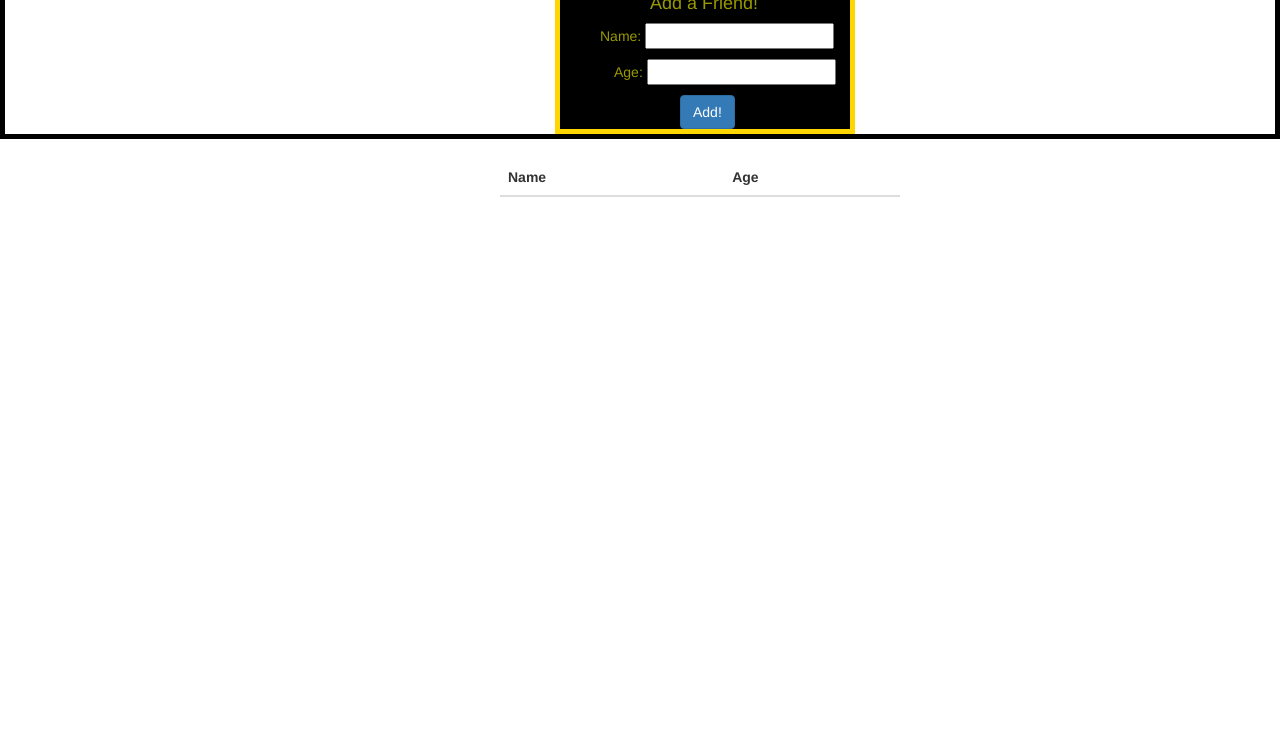
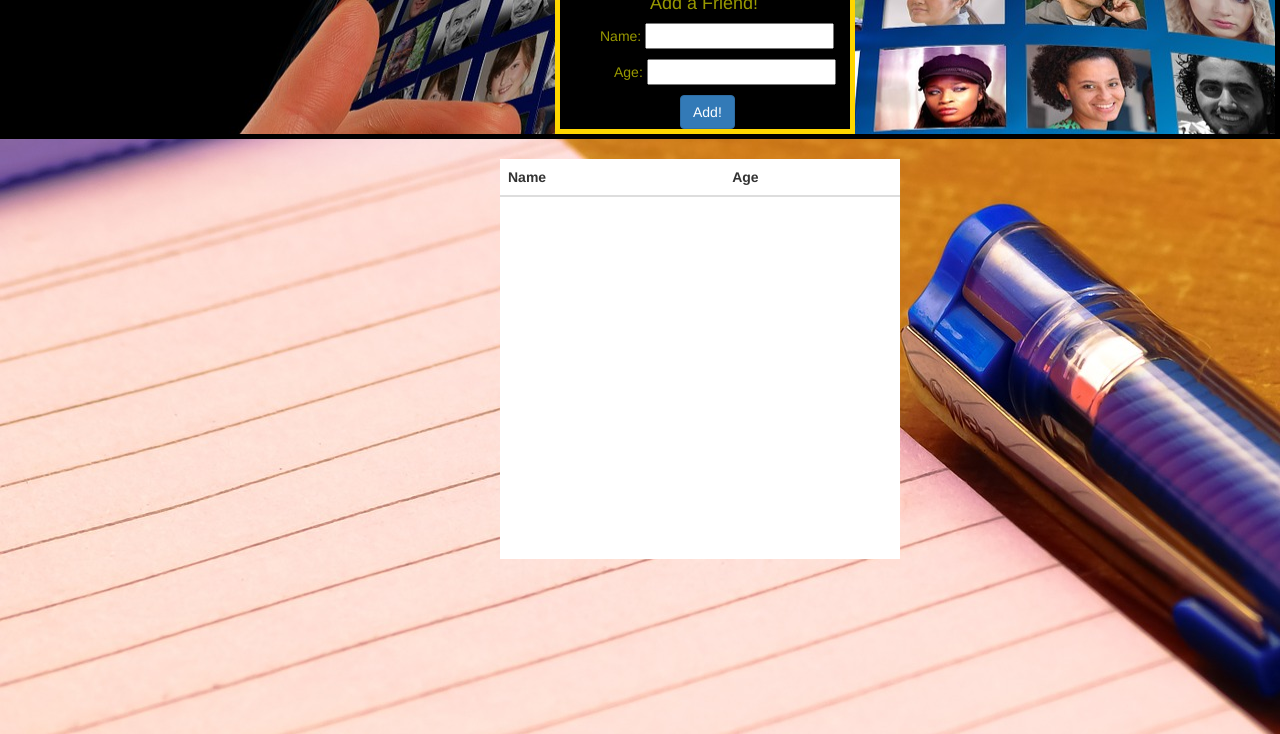
Before and after one commit to NathanielScottBailey/Friendsapp, a website: page index.html in a window 1280 px wide. Shown: the part 66-800 px from the top of the page. Drawn offline with nearby package versions, Linux system fonts and the light colour scheme; no server answers.

Commit message:
for heroku

```diff
--- a/index.html
+++ b/index.html
@@ -9,8 +9,8 @@
 
 		<title>Name Library</title>
 	</head>
-	<body>
-	<div class="header">
+	<body style="background-image: url(Img/notepad.jpg);">
+	<div class="header" style="background-image: url(Img/header.jpg);">
 		<div class="stuff">			 <!-- Visible stuff on page-->
 	<h1 class="headerc" ">Save names</h1> 	<!-- Heading 1-->		<!-- heading 2-->
 	<ul> </ul>	<!-- Unordered list-->
--- a/public/css/main.css
+++ b/public/css/main.css
@@ -10,7 +10,7 @@
 	height: cover;
 }
 body{
-	background-image: url("Img/notepad.jpg");
+
 	overflow-x: hidden;
 	margin: 0 0 0 0;
 	padding: 0 0 0 0;
@@ -19,7 +19,7 @@ body{
 .header{
 	position: relative;
 	width: 100%;
-	background-image: url("Img/header.jpg");
+
 	height: cover;
 	bottom: 20px;
 	border: 5px solid black;
```
